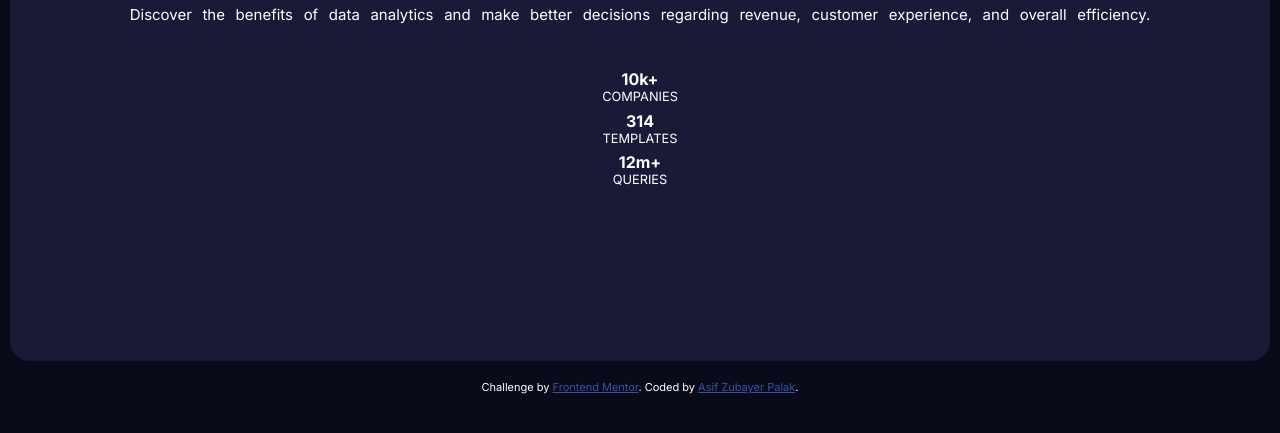
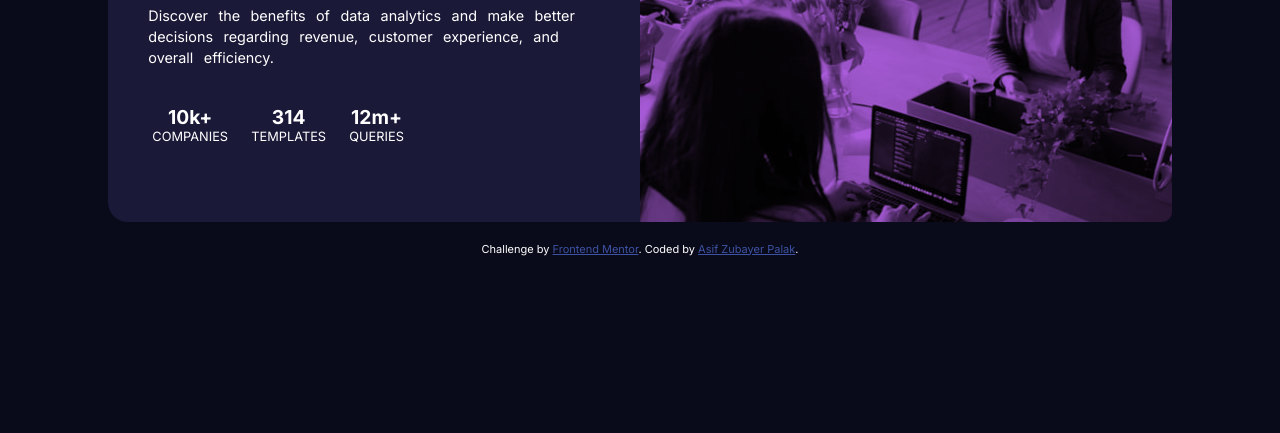
Before and after one commit to Acesif/Project-one, a plain HTML site: page index.html in a window 1280 px wide. Shown: the part 367-800 px from the top of the page. Drawn offline with Linux system fonts and the light colour scheme.

Commit message:
project completion

```diff
--- a/index.html
+++ b/index.html
@@ -16,7 +16,7 @@
 <body>
 
   <div class="container">
-    <div class="card picture">
+    <div class="picture">
       <div class="overlay"></div>
     </div>
     <div class="card">
--- a/style.css
+++ b/style.css
@@ -14,7 +14,7 @@
     box-sizing: border-box;
 }
   .attribution {
-      font-size: 11px;
+      font-size: .6875rem;
       text-align: center;
     }
   .attribution a {
@@ -29,7 +29,7 @@ body{
 .container{
     background-color: var(--Dark-desaturated-blue);
     height: 85vh;
-    margin: 3rem .625rem 1.2rem .625rem;
+    margin: 3rem 1.25rem 1.2rem 1.25rem;
     border-radius: 1.25rem;
     display: flex;
     flex-direction: column;
@@ -44,12 +44,16 @@ body{
     padding: 0.2rem;
     text-align: center;
 }
+.container .card ul{
+    margin-bottom: 1.25rem;
+}
 .container .picture{
     background: url(./images/image-header-desktop.jpg) no-repeat;
     background-blend-mode: multiply;
     background-color: var(--Soft-violet);
     background-size: cover;
     height: 35%;
+    border-radius: .625rem .625rem 0rem 0rem;
 }
 .container .card h1 span{
     color: var(--Soft-violet);
@@ -59,6 +63,7 @@ body{
     text-align: center;
     word-spacing: 0.25rem;
     line-height: 1.9rem;
+    margin-bottom: 1.875rem;
 }
 .container .card ul li{
     list-style: none;
@@ -71,3 +76,58 @@ body{
     font-weight: 700;
     font-size: 1rem;
 }
+@media (min-width: 768px){
+    body{
+        display: flex;
+        flex-direction: column;
+        align-items: center;
+        justify-content: center;
+        min-height: 100vh;
+    }
+    .container{
+        display: flex;
+        flex-direction: row-reverse;
+        justify-content: left;
+        height: 22.75rem;
+    }
+    .container .picture{
+        background: url(./images/image-header-desktop.jpg) no-repeat;
+        background-size: cover;
+        background-color: var(--Soft-violet);
+        background-blend-mode:multiply;
+        height: 100%;
+        min-width: 50%;
+        border-radius: 0px 10px 10px 0px;
+    }
+    .container .card{
+        width: 50%;
+        height: 17.5rem;
+        padding: 1.3rem;
+    }
+    .container .card h1{
+       text-align: left;
+       margin-left: .9375rem;
+       margin-bottom: .625rem;
+    }
+    .container .card p{
+        font-size: 0.9rem;
+        text-align: left;
+        padding-bottom: 1rem;
+    }
+    .container .card ul li{
+        font-size: 0.8rem;
+        padding-right: 1.25rem;
+    }
+    .container .card ul li span{
+        font-size: 1.2rem;
+    }
+    .container .card ul{
+        margin-top: 1.1rem;
+        padding-left: 1.25rem;
+        display: flex;
+        flex-direction: row;
+        justify-content: left;
+        align-items: center;
+    }
+
+}
```
